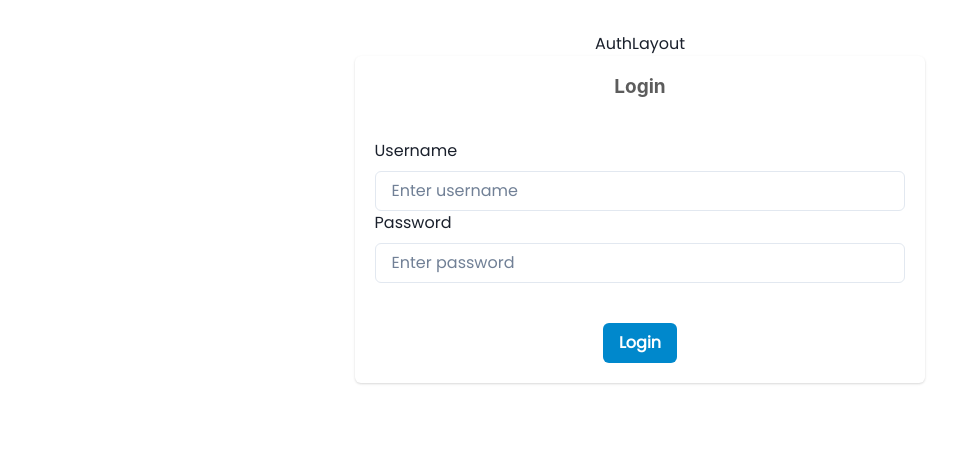
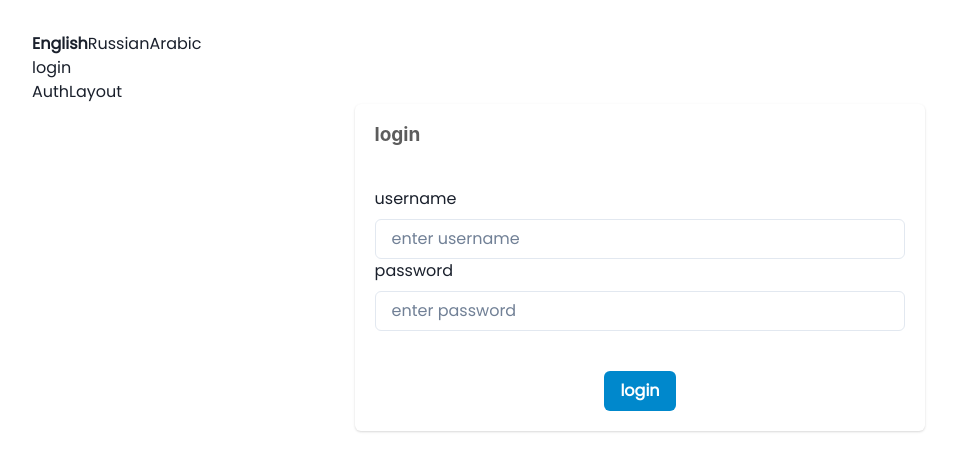
Before and after one commit to Yazanwidyan/Monroo, a React (Vite) app: page /login in a window 1280 px wide. Shown: the top 470 px of the page, without its empty margins (0-955 px from the left). Built offline with nearby package versions, Linux system fonts and the light colour scheme; no server answers.

Commit message:
added locale

```diff
--- a/package.json
+++ b/package.json
@@ -17,10 +17,13 @@
     "chakra-react-select": "^4.7.2",
     "classnames": "^2.3.2",
     "framer-motion": "^10.16.4",
+    "i18next": "^23.7.6",
+    "i18next-browser-languagedetector": "^7.2.0",
     "jwt-decode": "^3.1.2",
     "react": "^18.2.0",
     "react-cookie": "^6.1.0",
     "react-dom": "^18.2.0",
+    "react-i18next": "^13.5.0",
     "react-router-dom": "^6.15.0",
     "react-select-country-list": "^2.2.3",
     "sass": "^1.66.1"
--- a/src/App.scss
+++ b/src/App.scss
@@ -1,5 +1,4 @@
 #root {
   margin: 0 auto;
   padding: 2rem;
-  text-align: center;
 }
--- /dev/null
+++ b/src/Localization/LanguageSwitcher.tsx
@@ -0,0 +1,39 @@
+import { useTranslation } from "react-i18next";
+
+const lngs = {
+  en: { nativeName: "English" },
+  ru: { nativeName: "Russian" },
+  ar: { nativeName: "Arabic" },
+};
+
+export default function LanguageSwitcher() {
+  const { t, i18n } = useTranslation();
+  document.body.dir = i18n.dir();
+
+  const changeLanguage = (lng) => {
+    i18n.changeLanguage(lng);
+    document.body.dir = i18n.dir();
+  };
+
+  return (
+    <div>
+      <header className="App-header">
+        <div>
+          {Object.keys(lngs).map((lng) => (
+            <button
+              key={lng}
+              style={{
+                fontWeight: i18n.resolvedLanguage === lng ? "bold" : "normal",
+              }}
+              type="submit"
+              onClick={() => changeLanguage(lng)}
+            >
+              {lngs[lng].nativeName}
+            </button>
+          ))}
+        </div>
+      </header>
+      {t("login.login")}
+    </div>
+  );
+}
--- /dev/null
+++ b/src/Localization/i18next.ts
@@ -0,0 +1,24 @@
+import i18n from "i18next";
+import { initReactI18next } from "react-i18next";
+import LanguageDetector from "i18next-browser-languagedetector";
+import en from "./languages/en.json";
+import ru from "./languages/ru.json";
+import ar from "./languages/ar.json";
+
+i18n
+  .use(LanguageDetector)
+  .use(initReactI18next)
+  .init({
+    debug: true,
+    fallbackLng: "en",
+    interpolation: {
+      escapeValue: false,
+    },
+    resources: {
+      en,
+      ru,
+      ar,
+    },
+  });
+
+export default i18n;
--- /dev/null
+++ b/src/Localization/languages/ar.json
@@ -0,0 +1,11 @@
+{
+  "translation": {
+    "login": {
+      "login": "تسجيل الدخول",
+      "username": "اسم المستخدم",
+      "password": "كلمة المرور",
+      "enter_username": "ادخل اسم المستخدم",
+      "enter_password": "ادخل كلمة المرور"
+    }
+  }
+}
--- /dev/null
+++ b/src/Localization/languages/en.json
@@ -0,0 +1,11 @@
+{
+    "translation": {
+        "login": {
+            "login": "login",
+            "username": "username",
+            "password": "password",
+            "enter_username": "enter username",
+            "enter_password": "enter password"
+        }
+    }
+}
--- /dev/null
+++ b/src/Localization/languages/ru.json
@@ -0,0 +1,11 @@
+{
+  "translation": {
+    "login": {
+      "login": "авторизоваться",
+      "username": "имя пользователя",
+      "password": "пароль",
+      "enter_username": "введите имя пользователя",
+      "enter_password": "введите пароль"
+    }
+  }
+}
--- a/src/components/layout/auth-layout/AuthLayout.tsx
+++ b/src/components/layout/auth-layout/AuthLayout.tsx
@@ -1,8 +1,10 @@
 import { Outlet } from "react-router-dom";
+import LanguageSwitcher from "../../../Localization/LanguageSwitcher";
 
 const AuthLayout = () => {
   return (
     <div>
+      <LanguageSwitcher />
       AuthLayout
       <main>
         <Outlet />
--- a/src/components/organisms/login-form/LoginForm.tsx
+++ b/src/components/organisms/login-form/LoginForm.tsx
@@ -11,6 +11,7 @@ import {
   Input,
 } from "@chakra-ui/react";
 import useLoginForm from "./useLoginForm";
+import { useTranslation } from "react-i18next";
 
 type LoginFormProps = {
   handleSubmit(): Promise<void>;
@@ -18,33 +19,34 @@ type LoginFormProps = {
 
 export default function LoginForm(props: LoginFormProps) {
   const state = useLoginForm();
+  const { t } = useTranslation();
 
   return (
     <Container margin="auto">
       <Card>
         <CardHeader>
           <Heading as="h2" color="blackAlpha.700" fontSize="19px">
-            Login
+            {t("login.login")}
           </Heading>
         </CardHeader>
         <CardBody>
           <FormControl>
-            <FormLabel>Username</FormLabel>
+            <FormLabel> {t("login.username")}</FormLabel>
             <Input
               type="text"
               name="username"
-              placeholder="Enter username"
+              placeholder={t("login.enter_username")}
               value={state.login.username}
               onChange={state.handleLoginChange}
               required
             />
           </FormControl>
           <FormControl>
-            <FormLabel>Password</FormLabel>
+            <FormLabel> {t("login.password")}</FormLabel>
             <Input
               type="password"
               name="password"
-              placeholder="Enter password"
+              placeholder={t("login.enter_password")}
               value={state.login.password}
               onChange={state.handleLoginChange}
               required
@@ -53,7 +55,7 @@ export default function LoginForm(props: LoginFormProps) {
         </CardBody>
         <CardFooter display="flex" justifyContent="center">
           <Button colorScheme="telegram" onClick={props.handleSubmit}>
-            Login
+            {t("login.login")}
           </Button>
         </CardFooter>
       </Card>
--- a/src/main.tsx
+++ b/src/main.tsx
@@ -6,6 +6,7 @@ import App from "./App.tsx";
 import { themes } from "./ChakraThemes.ts";
 import LookupsProvider from "./contexts/LookupsContext.tsx";
 import "./index.scss";
+import "./Localization/i18next.ts";
 
 const theme = extendTheme(themes);
 
```
Also changed, not shown: 1 other file (tests, documents, lock files or other folders).
